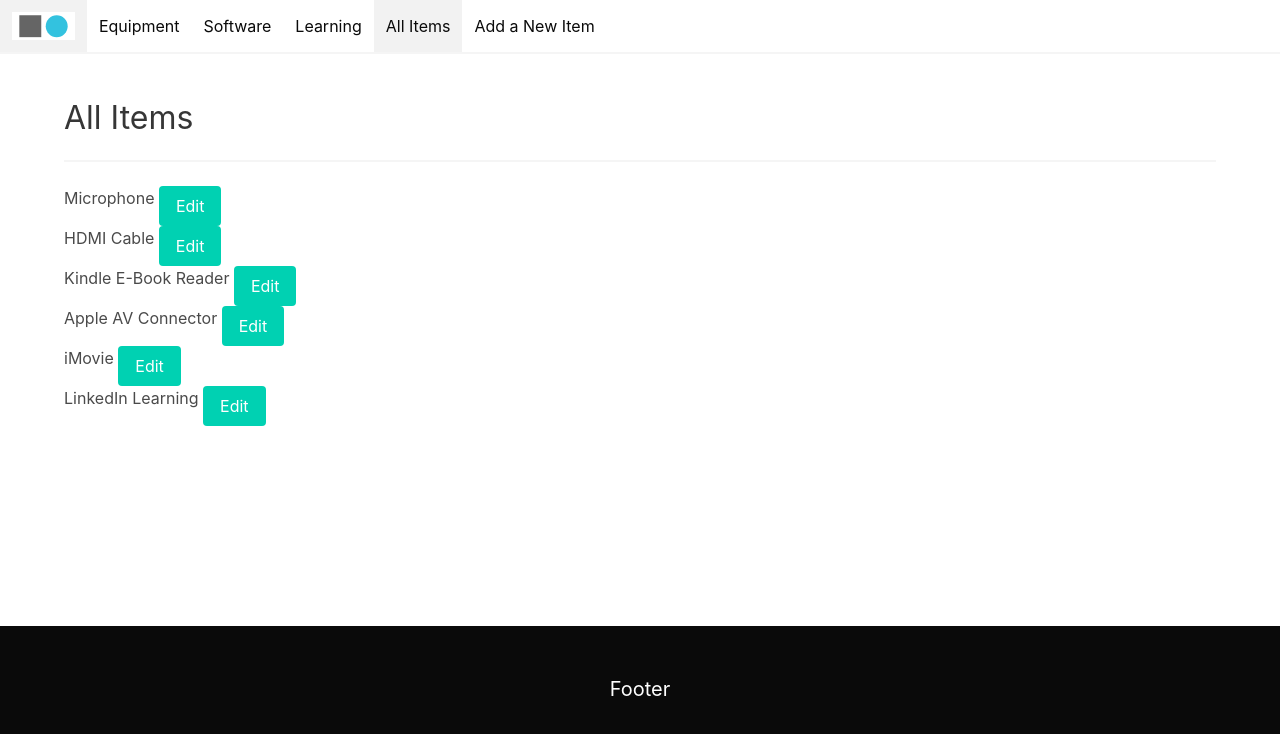
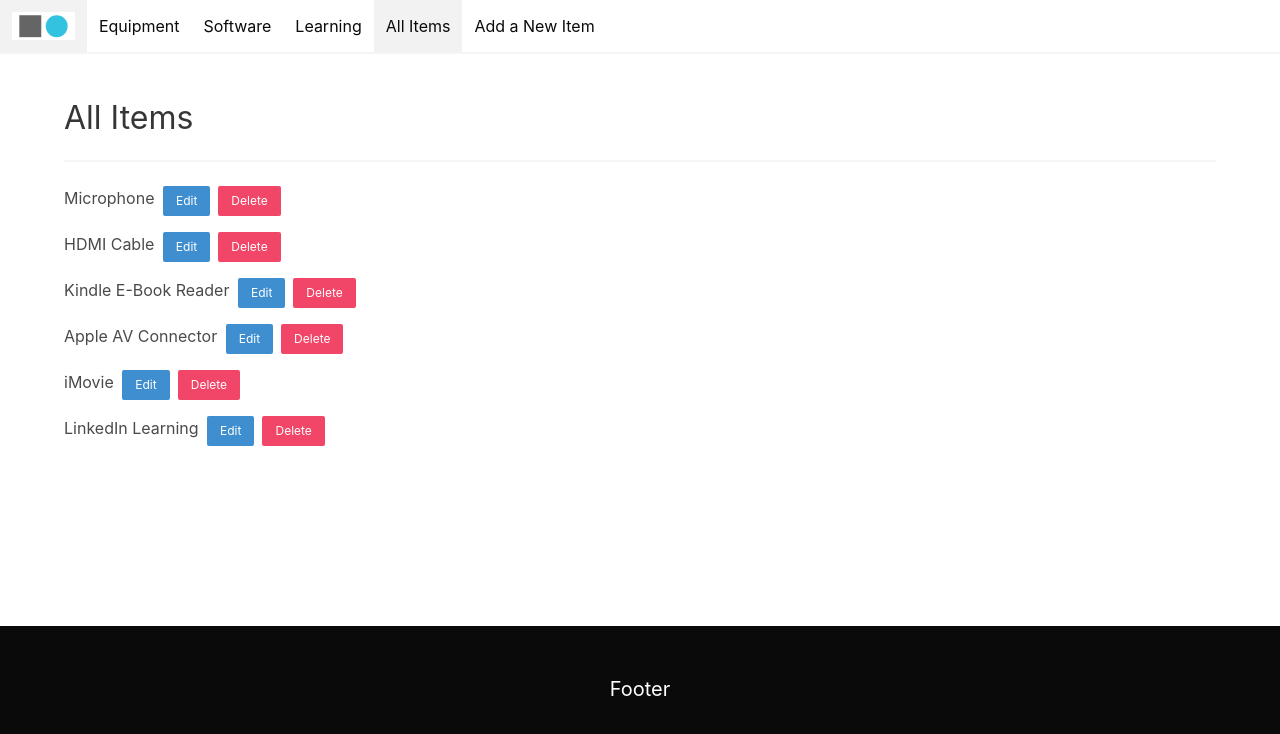
Before and after one commit to robert-laws/practice-oct-2020-mern-app, a React (Create React App) app: page /items in a window 1280 px wide. Shown: the top 734 px of the page. Built offline with nearby package versions, Linux system fonts and the light colour scheme.

Commit message:
add delete button and functionality to all items page

```diff
--- a/src/components/Button.js
+++ b/src/components/Button.js
@@ -3,6 +3,9 @@ import { Link } from 'react-router-dom';
 
 export const Button = ({
   children,
+  buttonFunction,
+  id,
+  size = 'medium',
   color = 'primary',
   disabled = false,
   type = 'button',
@@ -30,12 +33,33 @@ export const Button = ({
     }
   };
 
+  const buttonSize = (size) => {
+    switch (size) {
+      case 'small':
+        return 'is-small';
+
+      case 'normal':
+        return 'is-fullwidth';
+
+      case 'medium':
+        return 'is-medium';
+
+      case 'large':
+        return 'is-large';
+
+      default:
+        return 'is-medium';
+    }
+  };
+
   const buttonElement =
     linkTo === '' ? (
       <button
+        id={id}
         type={type}
-        className={`button ${buttonColor(color)}`}
+        className={`button mx-1 ${buttonColor(color)} ${buttonSize(size)}`}
         disabled={disabled}
+        onClick={buttonFunction}
       >
         {children}
       </button>
@@ -43,7 +67,7 @@ export const Button = ({
       <Link to={linkTo}>
         <button
           type={type}
-          className={`button ${buttonColor(color)}`}
+          className={`button mx-1 ${buttonColor(color)} ${buttonSize(size)}`}
           disabled={disabled}
         >
           {children}
--- a/src/pages/AllItems.js
+++ b/src/pages/AllItems.js
@@ -10,14 +10,29 @@ export const AllItems = () => {
     return <div>Loading...</div>;
   }
 
+  const deleteItem = (event) => {
+    console.log(event.target.id);
+  };
+
   return (
     <div className='container'>
       <HeadingText text='All Items' />
       <hr />
       {technologyData &&
         technologyData.map((item) => (
-          <div key={item.id}>
-            {item.title} <Button linkTo={`/items/${item.id}`}>Edit</Button>
+          <div key={item.id} className='my-4'>
+            {item.title}{' '}
+            <Button linkTo={`/items/${item.id}`} size='small' color='info'>
+              Edit
+            </Button>
+            <Button
+              id={item.id}
+              size='small'
+              color='danger'
+              buttonFunction={deleteItem}
+            >
+              Delete
+            </Button>
           </div>
         ))}
     </div>
```
